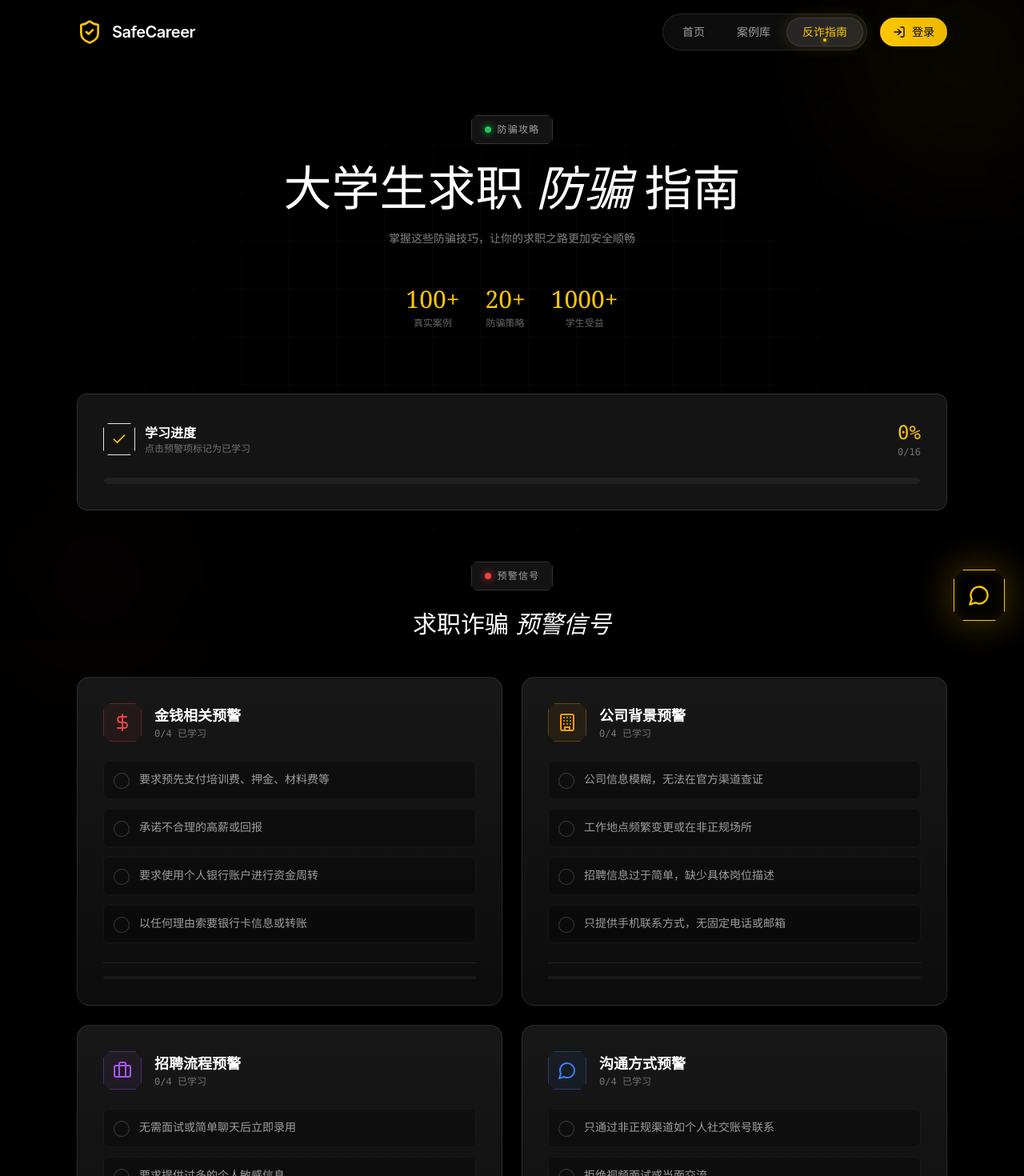
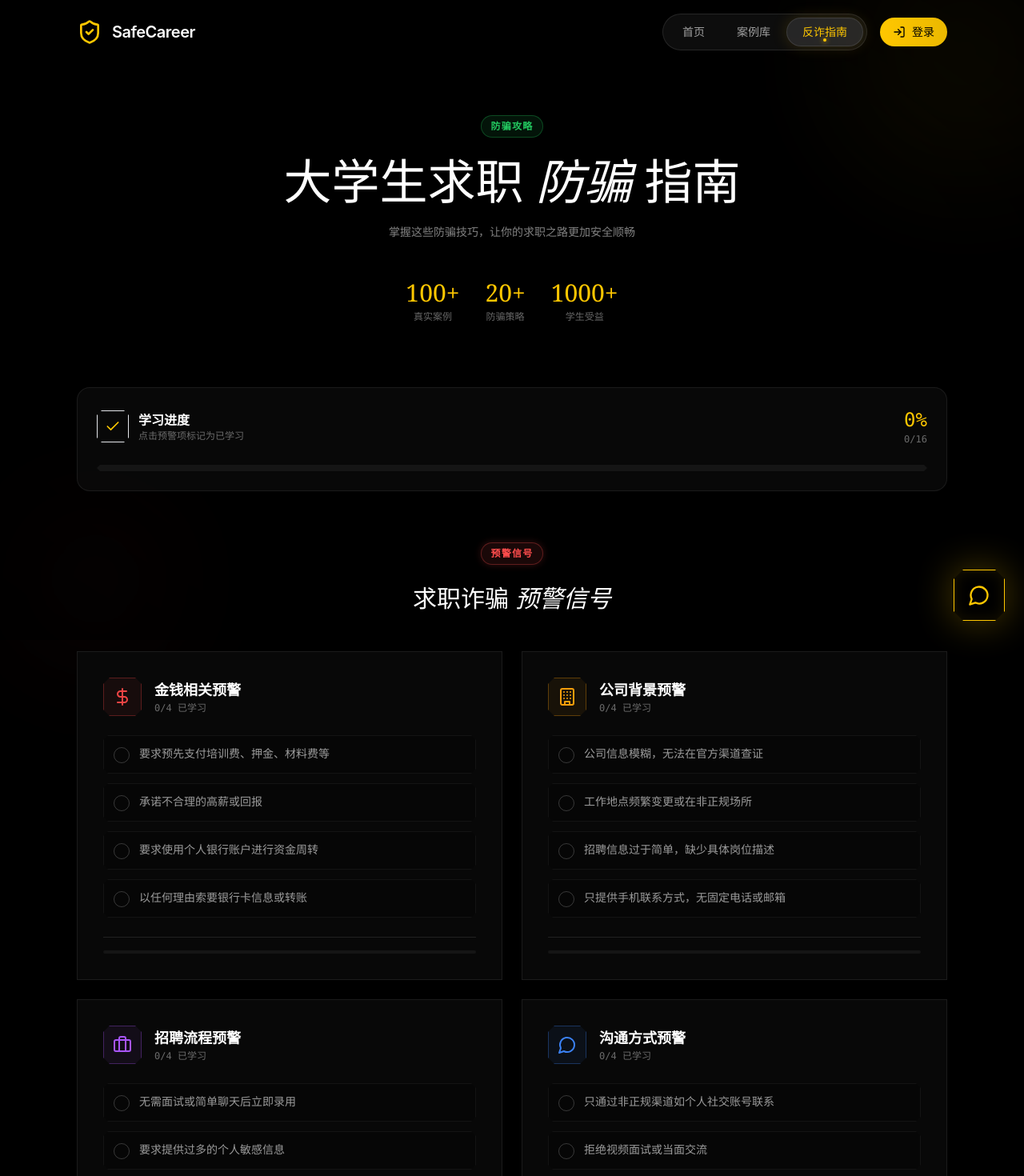
Before and after one commit to XimilalaXiang/law-web, a React (Vite) app: page /guide in a window 1280 px wide. Shown: the top 1470 px of the page at 80% size. Built offline with nearby package versions, Linux system fonts and the light colour scheme.

Commit message:
feat: add testimonial marquee slow scroll and more feedback

```diff
--- a/src/components/AIAssistant/ChatWindow.tsx
+++ b/src/components/AIAssistant/ChatWindow.tsx
@@ -86,7 +86,7 @@ const ChatWindow: React.FC<ChatWindowProps> = ({ onClose }) => {
           {/* Logo 图标 */}
           <div className="w-10 h-10 rounded-xl bg-gradient-to-br from-[var(--primary)] to-[#EBB800] flex items-center justify-center shadow-[0_4px_15px_rgba(255,199,0,0.3)]">
             <ShieldCheck className="h-5 w-5 text-black" />
-          </div>
+            </div>
           <div>
             <h3 className="text-sm font-semibold text-white">AI 反诈助手</h3>
             <p className="text-xs text-white/40">随时为你守护</p>
@@ -170,7 +170,7 @@ const ChatWindow: React.FC<ChatWindowProps> = ({ onClose }) => {
             {/* 主图标 */}
             <div className="relative mb-6">
               <div className="w-20 h-20 rounded-2xl bg-gradient-to-br from-[var(--primary)] to-[#EBB800] flex items-center justify-center shadow-[0_8px_30px_rgba(255,199,0,0.3)]">
-                <span className="text-4xl">🛡️</span>
+              <span className="text-4xl">🛡️</span>
               </div>
               {/* 状态指示灯 */}
               <div className="absolute -bottom-1 -right-1 w-5 h-5 bg-green-500 rounded-full border-2 border-[#050505] flex items-center justify-center">
--- a/src/components/AIAssistant/MessageBubble.tsx
+++ b/src/components/AIAssistant/MessageBubble.tsx
@@ -30,7 +30,7 @@ const MessageBubble: React.FC<MessageBubbleProps> = ({ message, onExportMarkdown
     : 'grid grid-cols-[auto,1fr] items-start w-full gap-2 md:gap-3';
 
   return (
-    <div className={`mb-3 md:mb-4 px-2 w-full`}>
+      <div className={`mb-3 md:mb-4 px-2 w-full`}>
       <div className={rowClass}>
         {/* 头像 */}
         <div
--- a/src/components/Footer.tsx
+++ b/src/components/Footer.tsx
@@ -50,7 +50,7 @@ const Footer = () => {
                 className="nav-link text-xs"
               >
                 {link.label}
-              </Link>
+            </Link>
             ))}
           </div>
         </div>
@@ -60,7 +60,7 @@ const Footer = () => {
           <div className="flex flex-col sm:flex-row justify-between items-center gap-4">
             <p className="text-xs text-white/30 font-mono">
               © {new Date().getFullYear()} SafeCareer. 保护你的求职安全，从这里开始。
-            </p>
+          </p>
 
             {/* 装饰元素 */}
             <div className="flex items-center gap-2">
--- a/src/index.css
+++ b/src/index.css
@@ -200,22 +200,26 @@ body {
   transform: translateY(-2px);
 }
 
-/* 危险按钮 */
+.btn-secondary:active {
+  transform: translateY(0);
+}
+
+/* 警告按钮 */
 .btn-danger {
-  --poly-roundness: 12px;
+  --poly-roundness: 8px;
   position: relative;
   display: inline-flex;
   align-items: center;
   justify-content: center;
-  padding: 0.875rem 1.5rem;
+  padding: 0.75rem 1.5rem;
   font-family: var(--font-mono);
   font-size: 0.875rem;
   font-weight: 500;
   text-transform: uppercase;
   letter-spacing: 0.05em;
-  color: var(--danger);
-  background: transparent;
-  border: 1px solid var(--danger);
+  color: #ff4d4d;
+  background: rgba(255, 77, 77, 0.1);
+  border: 1px solid #ff4d4d;
   cursor: pointer;
   transition: all var(--transition-normal) ease-out;
   clip-path: polygon(
@@ -228,135 +232,93 @@ body {
     0 calc(100% - var(--poly-roundness)),
     0 var(--poly-roundness)
   );
-  box-shadow: inset 0 0 30px 0px rgba(239, 68, 68, 0.1);
 }
 
 .btn-danger:hover {
-  background: rgba(239, 68, 68, 0.1);
-  box-shadow: inset 0 0 40px 0px rgba(239, 68, 68, 0.2),
-              0 0 20px 0px rgba(239, 68, 68, 0.3);
+  background: rgba(255, 77, 77, 0.2);
+  box-shadow: 0 0 15px rgba(255, 77, 77, 0.3);
+  transform: translateY(-2px);
 }
 
 /* ============================================
-   Pill Badge - 标签组件（八角切角）
+   Components - 自定义组件
    ============================================ */
+
+/* Pill 标签 */
 .pill {
-  --poly-roundness: 6px;
-  position: relative;
-  display: inline-flex;
-  align-items: center;
-  justify-content: center;
-  padding: 0.5rem 1rem;
+  display: inline-block;
+  padding: 0.25rem 0.75rem;
   font-family: var(--font-mono);
   font-size: 0.75rem;
-  font-weight: 500;
+  font-weight: 600;
   text-transform: uppercase;
   letter-spacing: 0.1em;
-  color: rgba(255, 255, 255, 0.6);
-  background: rgba(38, 38, 38, 0.5);
+  color: rgba(255, 255, 255, 0.8);
+  background: rgba(255, 255, 255, 0.1);
+  border: 1px solid rgba(255, 255, 255, 0.2);
+  border-radius: 9999px;
   backdrop-filter: blur(4px);
-  border: 1px solid var(--border);
-  clip-path: polygon(
-    var(--poly-roundness) 0,
-    calc(100% - var(--poly-roundness)) 0,
-    100% var(--poly-roundness),
-    100% calc(100% - var(--poly-roundness)),
-    calc(100% - var(--poly-roundness)) 100%,
-    var(--poly-roundness) 100%,
-    0 calc(100% - var(--poly-roundness)),
-    0 var(--poly-roundness)
-  );
 }
 
-.pill::before {
-  content: '';
-  display: inline-block;
-  width: 8px;
-  height: 8px;
-  margin-right: 8px;
-  border-radius: 50%;
-  background: var(--primary);
-  box-shadow: 0 0 10px 2px rgba(255, 199, 0, 0.5);
-  animation: pulse-glow 2s ease-in-out infinite;
+.pill-danger {
+  color: #ff4d4d;
+  background: rgba(255, 77, 77, 0.1);
+  border-color: rgba(255, 77, 77, 0.3);
+  box-shadow: 0 0 10px rgba(255, 77, 77, 0.2);
 }
 
-.pill-danger::before {
-  background: var(--danger);
-  box-shadow: 0 0 10px 2px rgba(239, 68, 68, 0.5);
+.pill-success {
+  color: var(--success);
+  background: rgba(34, 197, 94, 0.1);
+  border-color: rgba(34, 197, 94, 0.3);
 }
 
-.pill-success::before {
-  background: var(--success);
-  box-shadow: 0 0 10px 2px rgba(34, 197, 94, 0.5);
+/* 玻璃卡片 */
+.glass-card {
+  background: rgba(255, 255, 255, 0.03);
+  backdrop-filter: blur(10px);
+  border: 1px solid rgba(255, 255, 255, 0.05);
+  border-radius: 1rem;
 }
 
-@keyframes pulse-glow {
-  0%, 100% { opacity: 1; transform: scale(1); }
-  50% { opacity: 0.7; transform: scale(1.1); }
+/* 特性卡片 - 科技风格 */
+.feature-card {
+  position: relative;
+  background: rgba(10, 10, 10, 0.8);
+  border: 1px solid rgba(255, 255, 255, 0.08);
+  padding: 2rem;
+  overflow: hidden;
+  transition: all var(--transition-normal) ease-out;
 }
 
-/* ============================================
-   Cards - 卡片系统
-   ============================================ */
-.card {
-  position: relative;
-  background: rgba(26, 26, 26, 0.8);
-  border: 1px solid var(--border);
-  border-radius: 12px;
-  padding: 2rem;
-  transition: all var(--transition-normal) ease-out;
-  overflow: hidden;
-}
-
-.card::before {
+.feature-card::before {
   content: '';
   position: absolute;
   top: 0;
   left: 0;
-  right: 0;
-  height: 1px;
-  background: linear-gradient(90deg, transparent, rgba(255, 199, 0, 0.3), transparent);
+  width: 100%;
+  height: 100%;
+  background: radial-gradient(800px circle at var(--mouse-x) var(--mouse-y), rgba(255, 255, 255, 0.06), transparent 40%);
+  z-index: 1;
   opacity: 0;
-  transition: opacity var(--transition-normal);
+  transition: opacity 0.5s;
 }
 
-.card:hover {
-  border-color: rgba(255, 199, 0, 0.3);
-  transform: translateY(-4px);
-  box-shadow: 0 20px 40px rgba(0, 0, 0, 0.4);
-}
-
-.card:hover::before {
+.feature-card:hover::before {
   opacity: 1;
 }
 
-/* 特性卡片 */
-.feature-card {
-  position: relative;
-  background: linear-gradient(180deg, rgba(26, 26, 26, 0.9) 0%, rgba(13, 13, 13, 0.95) 100%);
-  border: 1px solid rgba(255, 255, 255, 0.1);
-  border-radius: 16px;
-  padding: 2rem;
-  transition: all var(--transition-normal) ease-out;
+.feature-card:hover {
+  border-color: rgba(255, 199, 0, 0.3);
+  transform: translateY(-5px);
+  box-shadow: 0 10px 40px -10px rgba(0, 0, 0, 0.5);
 }
-
-.feature-card:hover {
-  border-color: rgba(255, 199, 0, 0.4);
-  box-shadow: 0 0 40px rgba(255, 199, 0, 0.1);
-}
-
-/* ============================================
-   Animated Background - 动态背景
-   ============================================ */
 
 /* 网格背景 */
 .grid-bg {
-  position: absolute;
-  inset: 0;
-  background-image:
-    linear-gradient(rgba(255, 199, 0, 0.03) 1px, transparent 1px),
-    linear-gradient(90deg, rgba(255, 199, 0, 0.03) 1px, transparent 1px);
-  background-size: 60px 60px;
+  background-size: 50px 50px;
+  background-image: linear-gradient(to right, rgba(255, 255, 255, 0.05) 1px, transparent 1px),
+                    linear-gradient(to bottom, rgba(255, 255, 255, 0.05) 1px, transparent 1px);
   mask-image: radial-gradient(ellipse at center, black 30%, transparent 70%);
   -webkit-mask-image: radial-gradient(ellipse at center, black 30%, transparent 70%);
 }
@@ -477,46 +439,92 @@ body {
   }
 }
 
-/* 延迟动画类 */
-.delay-100 { animation-delay: 100ms; }
-.delay-200 { animation-delay: 200ms; }
-.delay-300 { animation-delay: 300ms; }
-.delay-400 { animation-delay: 400ms; }
-.delay-500 { animation-delay: 500ms; }
-
-/* 悬浮效果 */
-.hover-lift {
-  transition: transform var(--transition-normal) ease-out;
-}
-
-.hover-lift:hover {
-  transform: translateY(-4px);
-}
-
-/* 脉冲边框 */
-.pulse-border {
-  animation: pulseBorder 2s ease-in-out infinite;
-}
-
-@keyframes pulseBorder {
-  0%, 100% { border-color: rgba(255, 199, 0, 0.3); }
-  50% { border-color: rgba(255, 199, 0, 0.6); }
+/* 通用 Card 样式 */
+.card {
+  background: rgba(255, 255, 255, 0.03);
+  border: 1px solid rgba(255, 255, 255, 0.08);
+  border-radius: 16px;
+  padding: 1.5rem;
 }
 
 /* ============================================
-   Utility Classes - 工具类
+   Testimonials Marquee
    ============================================ */
+.testimonial-marquee {
+  position: relative;
+  overflow: hidden;
+  mask-image: linear-gradient(to right, transparent, black 8%, black 92%, transparent);
+  -webkit-mask-image: linear-gradient(to right, transparent, black 8%, black 92%, transparent);
+}
 
-/* 边框样式 */
-.border-primary { border-color: var(--primary); }
-.border-muted { border-color: var(--border); }
+.testimonial-track {
+  display: flex;
+  gap: 16px;
+  width: max-content;
+  animation-timing-function: linear;
+  animation-iteration-count: infinite;
+  will-change: transform;
+  animation-play-state: running;
+}
 
-/* 背景 */
-.bg-dark { background-color: var(--background); }
-.bg-dark-secondary { background-color: var(--secondary); }
+.testimonial-marquee:hover .testimonial-track {
+  animation-play-state: paused;
+}
 
-/* 文字颜色 */
-.text-primary { color: var(--primary) !important; }
+.animate-marquee-left {
+  animation-name: marquee-left;
+  animation-duration: var(--marquee-duration, 40s);
+  animation-timing-function: linear;
+  animation-iteration-count: infinite;
+}
+
+.animate-marquee-right {
+  animation-name: marquee-right;
+  animation-duration: var(--marquee-duration, 40s);
+  animation-timing-function: linear;
+  animation-iteration-count: infinite;
+}
+
+@keyframes marquee-left {
+  from { transform: translateX(0); }
+  to { transform: translateX(-50%); }
+}
+
+@keyframes marquee-right {
+  from { transform: translateX(-50%); }
+  to { transform: translateX(0); }
+}
+
+.testimonial-card {
+  min-width: 280px;
+  max-width: 360px;
+  background: rgba(255, 255, 255, 0.04);
+  border: 1px solid rgba(255, 255, 255, 0.08);
+  border-radius: 18px;
+  padding: 18px;
+  box-shadow: 0 10px 30px rgba(0, 0, 0, 0.35);
+  transition: transform 200ms ease, box-shadow 200ms ease, border-color 200ms ease;
+  flex-shrink: 0;
+}
+
+.testimonial-card:hover {
+  transform: translateY(-4px);
+  border-color: rgba(255, 199, 0, 0.35);
+  box-shadow: 0 15px 40px rgba(0, 0, 0, 0.45), 0 0 20px rgba(255, 199, 0, 0.15);
+}
+
+@media screen and (max-width: 768px) {
+  .testimonial-track {
+    gap: 12px;
+  }
+  .testimonial-card {
+    min-width: 240px;
+  }
+}
+
+/* ============================================
+   Utility Classes - 通用类
+   ============================================ */
 .text-muted { color: var(--muted) !important; }
 .text-danger { color: var(--danger) !important; }
 .text-success { color: var(--success) !important; }
@@ -528,9 +536,16 @@ body {
   *,
   *::before,
   *::after {
-    animation-duration: 0.01ms !important;
-    animation-iteration-count: 1 !important;
-    transition-duration: 0.01ms !important;
+    /* 保留 marquee 动画，其他减弱 */
+    animation-duration: 0.01ms;
+    animation-iteration-count: 1;
+    transition-duration: 0.01ms;
+  }
+
+  /* 强制开启 marquee */
+  .testimonial-track {
+    animation-duration: var(--marquee-duration, 30s) !important;
+    animation-iteration-count: infinite !important;
   }
 }
 
```
Also changed, not shown: src/pages/Home.tsx (+129 -0 lines), src/App.tsx (indentation only), src/components/Navbar.tsx (indentation only), src/pages/AntiScamGuide.tsx (indentation only), src/pages/CaseLibrary.tsx (indentation only).
